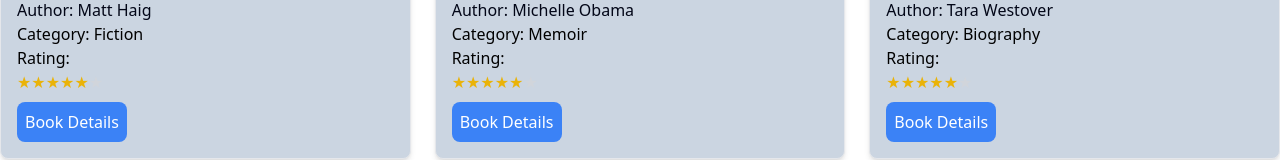
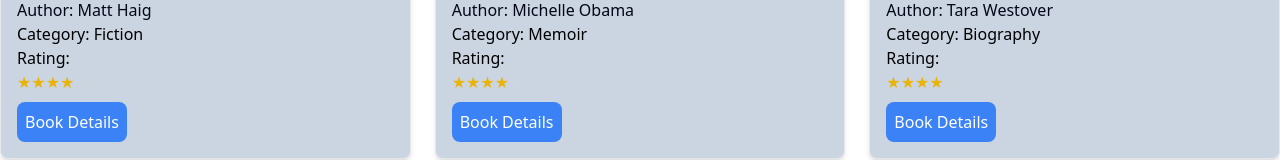
Before and after one commit to saddamBD/react-router-app, a React (Vite) app: page / in a window 1280 px wide. Shown: the part 731-891 px from the top of the page. Built offline with nearby package versions, Linux system fonts and the light colour scheme.

Commit message:
add custom favicon

```diff
--- a/index.html
+++ b/index.html
@@ -2,7 +2,7 @@
 <html lang="en">
   <head>
     <meta charset="UTF-8" />
-    <link rel="icon" type="image/svg+xml" href="/vite.svg" />
+    <link rel="icon" type="image/svg+xml" href="src/assets/Icon.png" />
     <meta name="viewport" content="width=device-width, initial-scale=1.0" />
     <title>React Router Dom</title>
   </head>
--- a/src/components/StarRating.jsx
+++ b/src/components/StarRating.jsx
@@ -1,26 +1,20 @@
 // components/StarRating.jsx
-import React from 'react';
+
 import PropTypes from 'prop-types';
 
 // StarRating Component
 const StarRating = ({ rating }) => {
-  const fullStars = Math.floor(rating); // Full stars count
-  const hasHalfStar = rating % 1 !== 0; // Check if there's a half star
-  const emptyStars = 5 - fullStars - (hasHalfStar ? 1 : 0); // Remaining empty stars
+  const fullStars = Math.floor(rating);
+  const emptyStars = 5 - fullStars;
 
   return (
     <div className="flex">
-      {/* Full Stars */}
+
       {Array(fullStars).fill('★').map((star, index) => (
         <span key={`full-star-${index}`} className="text-yellow-500">{star}</span>
       ))}
 
-      {/* Half Star */}
-      {hasHalfStar && (
-        <span className="text-yellow-500">★<span className="text-gray-300">★</span></span>
-      )}
 
-      {/* Empty Stars */}
       {Array(emptyStars).fill('☆').map((star, index) => (
         <span key={`empty-star-${index}`} className="text-gray-300">{star}</span>
       ))}
```
Also changed, not shown: src/assets/BookIcon.png (added), src/assets/Icon.png (added).
